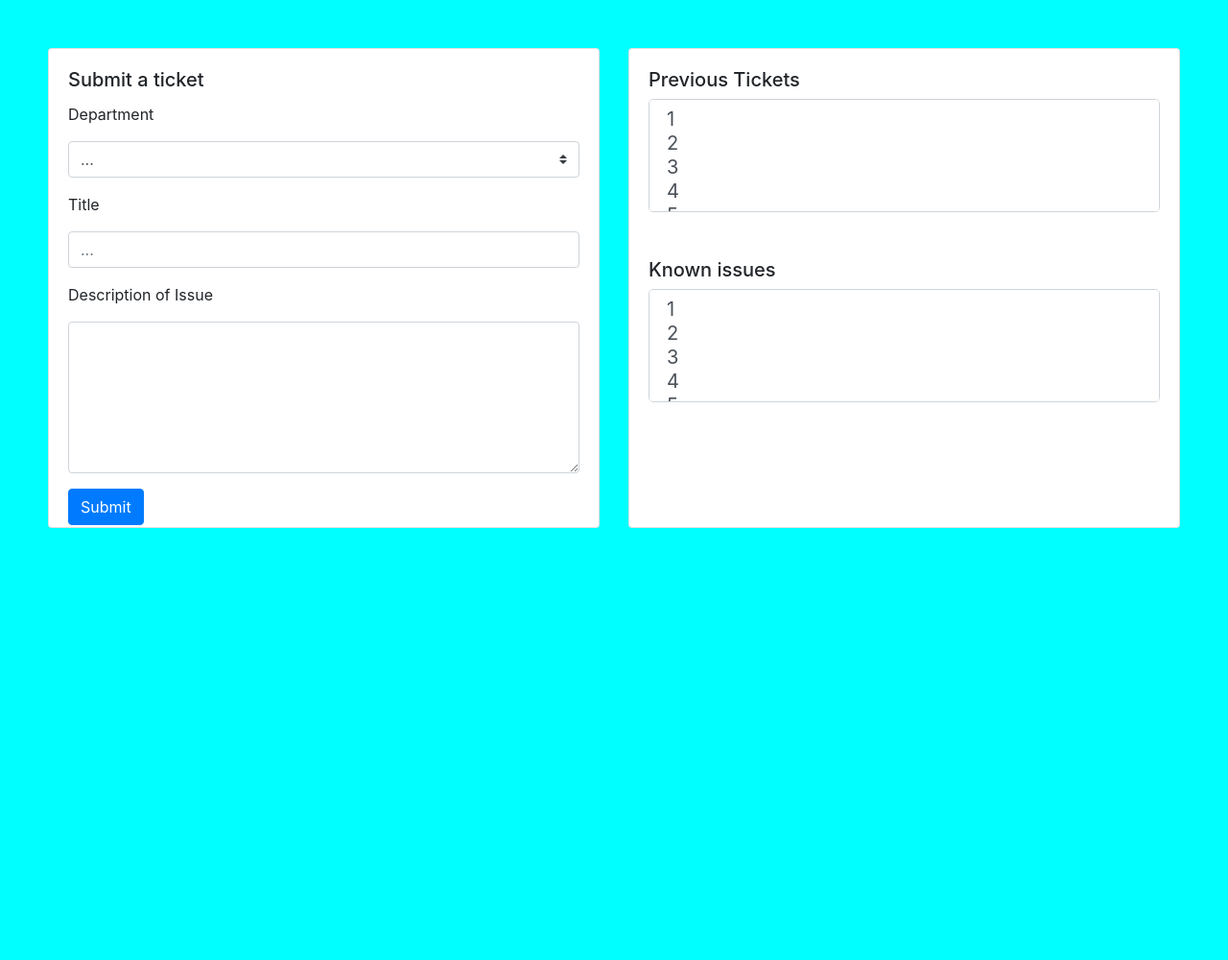
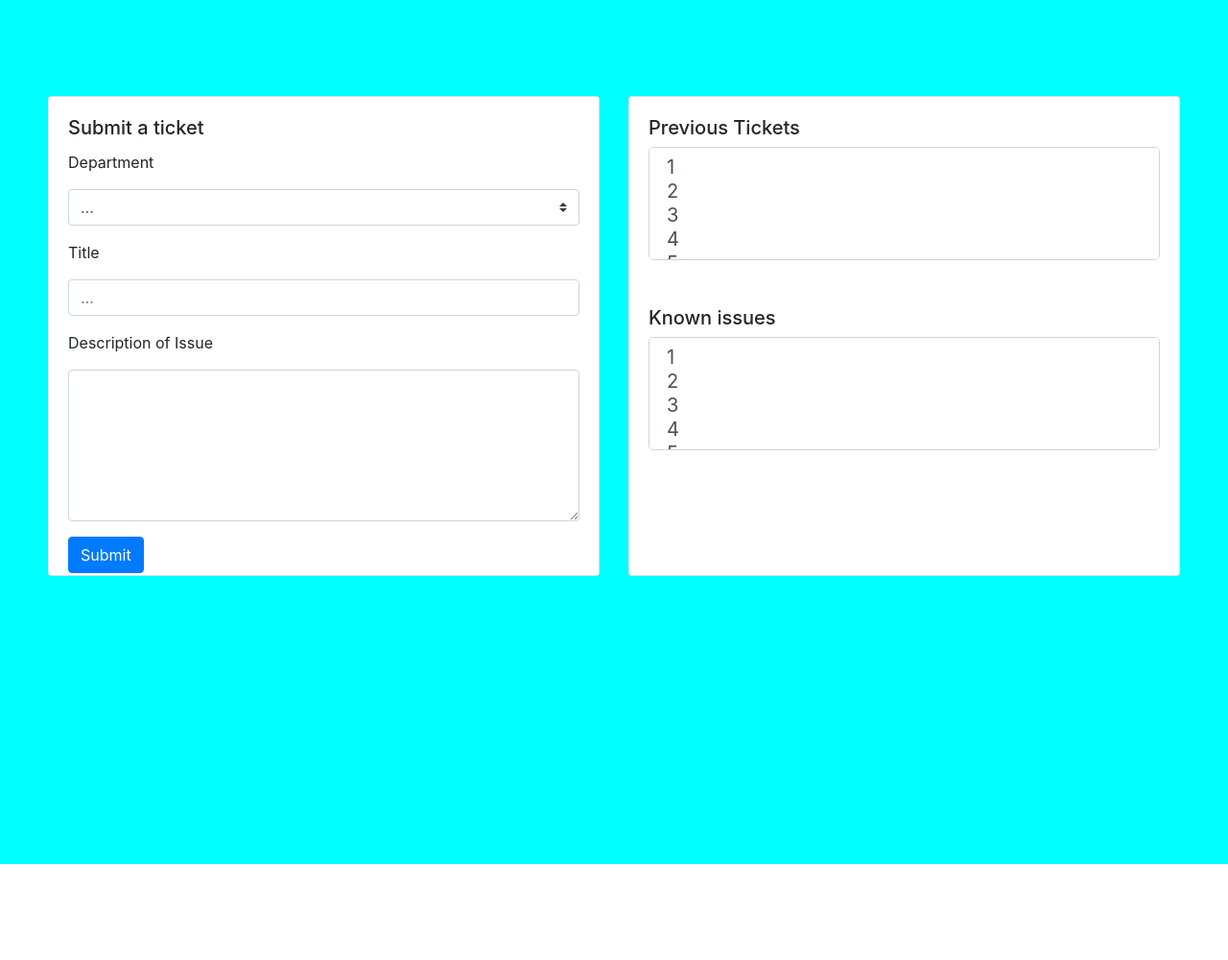
Before and after one commit to TomOverland/Ticket-Tracker, a web app: file public/HTML/user/index.html in a window 1280 px wide. Shown: the part 56-1056 px from the top of the page at 96% size. After the commit the page ends 956 px from the top, so only its background shows below. Run offline with its HTML, style and script files only (its server is not run), Linux system fonts and the light colour scheme; some libraries are stand-ins or nearby versions.

Commit message:
small edit to css on landing page

```diff
--- a/public/css/index.css
+++ b/public/css/index.css
@@ -1,7 +1,7 @@
 #main {
     background-color: aqua;
-    height: 1000px;
-    padding-top: 50px;
+    height: 900px;
+    padding-top: 100px;
     padding-left: 50px;
     padding-right: 50px;
 }
```
Also changed, not shown: public/HTML/analytics/analylitics.html (added), public/js/analytics.js (added).
